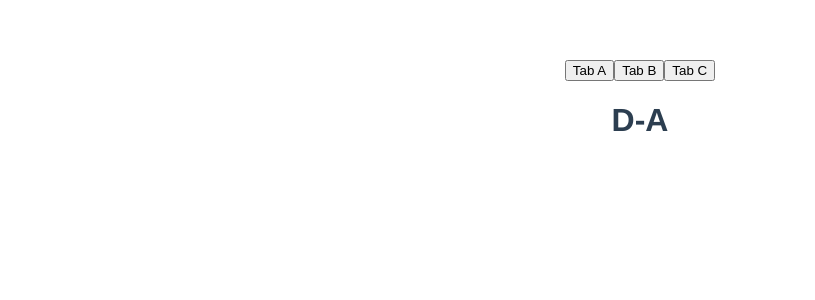
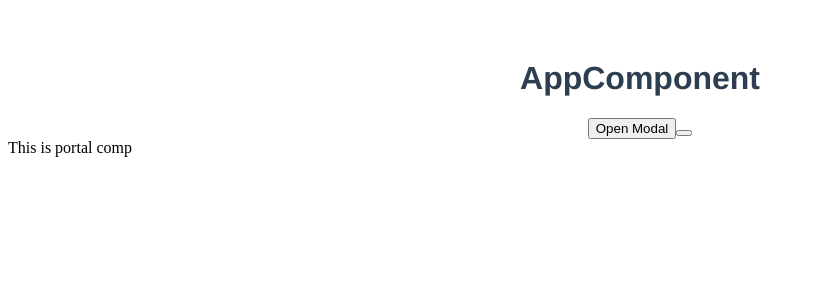
Before and after one commit to shivapabbu1/Vue_tutorial, a Vue app: page / in a window 1280 px wide. Shown: the top 300 px of the page, without its empty margins (0-815 px from the left). Built offline with nearby package versions, Linux system fonts and the light colour scheme.

Commit message:
Teleport component

```diff
--- a/public/index.html
+++ b/public/index.html
@@ -12,6 +12,8 @@
       <strong>We're sorry but <%= htmlWebpackPlugin.options.title %> doesn't work properly without JavaScript enabled. Please enable it to continue.</strong>
     </noscript>
     <div id="app"></div>
+    <div id="tele-port"></div> <!-- This is the target for the teleport -->
+    <!-- <script src="../src/main.js"></script> -->
     <!-- built files will be auto injected -->
   </body>
 </html>
--- a/src/App.vue
+++ b/src/App.vue
@@ -1,36 +1,35 @@
 <template>
   <div id="app">
-    <div class="tabs">
-      <button @click="activeTab = 'DynamicA'">Tab A</button>
-      <button @click="activeTab = 'DynamicB'">Tab B</button>
-      <button @click="activeTab = 'DynamicC'">Tab C</button>
-    </div>
+    <h1>AppComponent</h1>
+    <button @click="showModal = true">Open Modal</button>
+    <TelePort v-if="showModal" @close="closemodel()"/>
 
-    <keep-alive>
-      <component :is="activeTab" />
-    </keep-alive>
+  <button></button>
+    <teleport to="#tele-port" >
+      <PortalComp/>
 
-    <!-- <component :is="activeTab" /> -->
 
+  </teleport>
   </div>
 </template>
 
 <script>
-import DynamicA from './components/Dynamic/DynamicA.vue';
-import DynamicB from './components/Dynamic/DynamicB.vue';
-import DynamicC from './components/Dynamic/DynamicC.vue';
-
+import PortalComp from './components/PortalComp.vue';
+import TelePort from './components/TelePort.vue';
 export default {
   name: 'App',
   components: {
-    DynamicA,
-    DynamicB,
-    DynamicC
+    PortalComp,
+    TelePort
   },
   data() {
     return {
-      activeTab: 'DynamicA'  // Default tab
+      showModal: false
     };
+  },methods:{
+    closemodel(){
+      this.showModal=false
+    }
   }
 };
 </script>
@@ -44,6 +43,4 @@ export default {
   color: #2c3e50;
   margin-top: 60px;
 }
-
-
 </style>
--- /dev/null
+++ b/src/components/PortalComp.vue
@@ -0,0 +1,15 @@
+<template>
+    <div>
+    This is portal comp
+    </div>
+</template>
+
+<script>
+    export default {
+        name: 'PortalComp'
+    }
+</script>
+
+<style scoped>
+
+</style>
--- /dev/null
+++ b/src/components/TelePort.vue
@@ -0,0 +1,31 @@
+<template>
+    <teleport to="#tele-port">
+      <div class="modal">
+        <p>This is a modal!</p>
+        <button @click="$emit('close')">Close Modal</button>
+      </div>
+    </teleport>
+  </template>
+
+  <script>
+export default {
+  name: 'Teleport',
+  emits: ['close'],
+  mounted() {
+    console.log('Teleport component mounted');
+  }
+};
+</script>
+
+
+  <style>
+  .modal {
+    position: fixed;
+    top: 50%;
+    left: 50%;
+    transform: translate(-50%, -50%);
+    background-color: white;
+    padding: 1rem;
+    box-shadow: 0 2px 10px rgba(0, 0, 0, 0.1);
+  }
+  </style>
```
